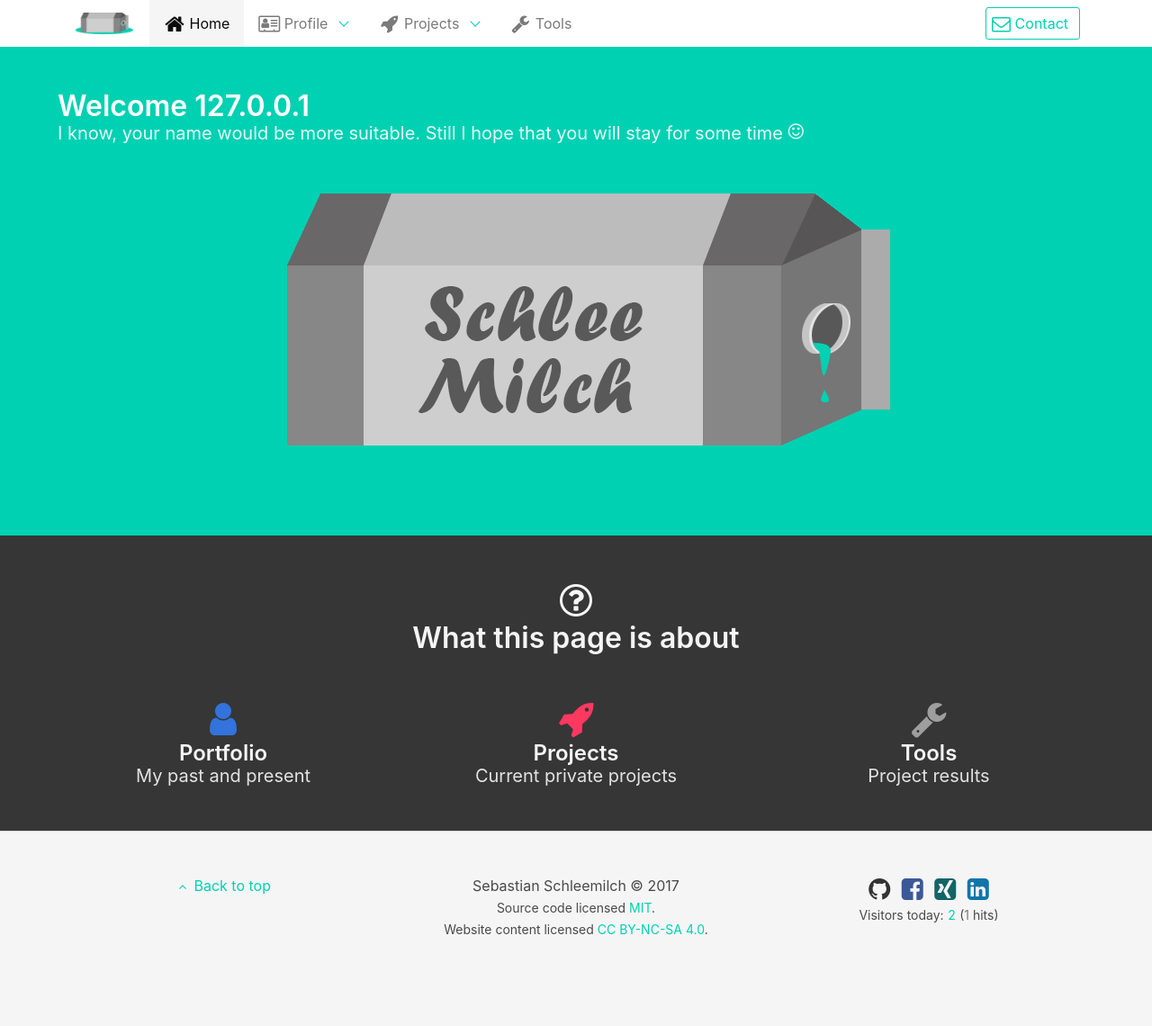
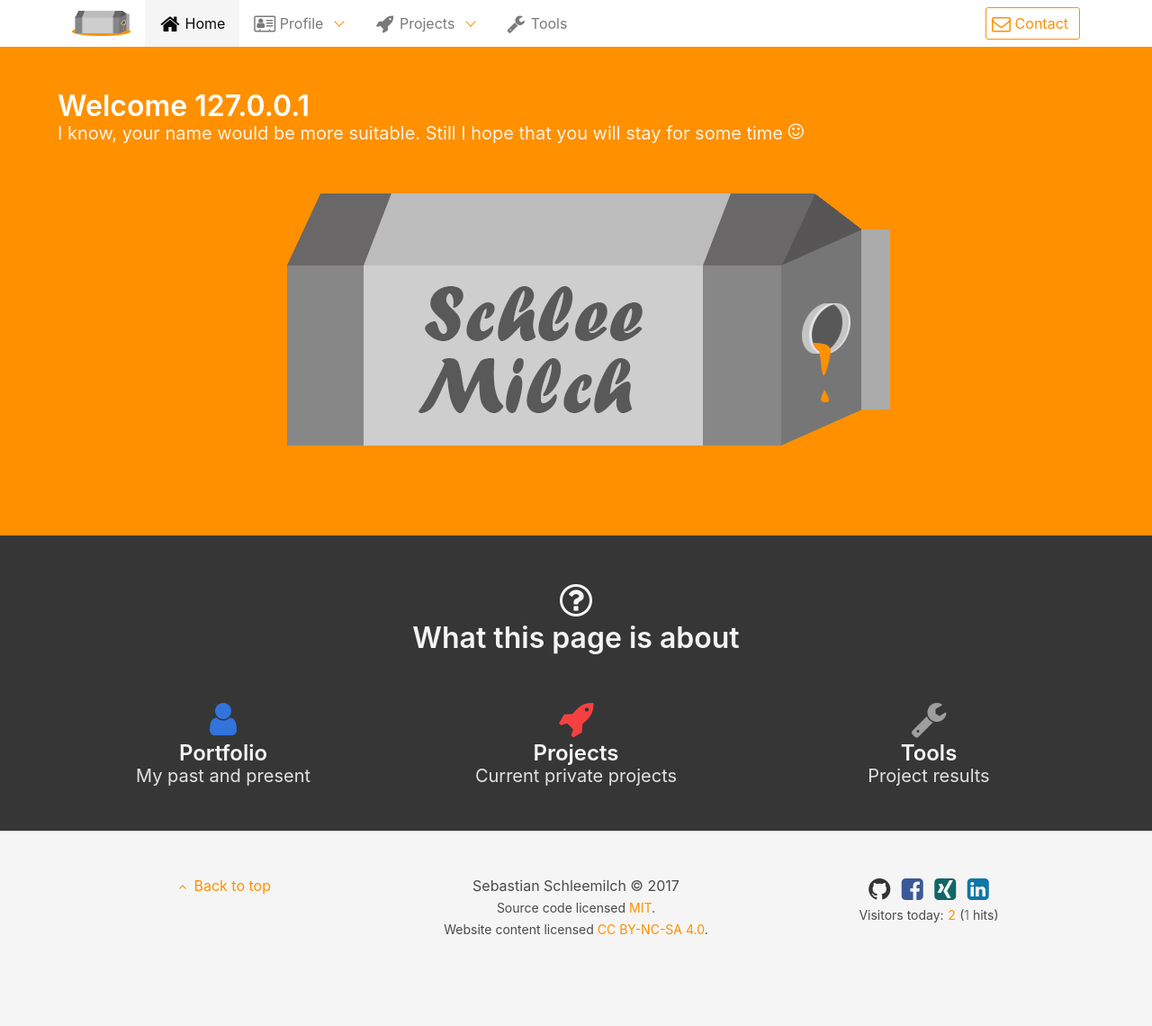
Before and after one commit to sschleemilch/portfolio-website, a PHP site: page / in a window 1280 px wide. Shown: the whole page at 90% size. Run offline with PHP 8.4, Linux system fonts and the light colour scheme; style sheets or scripts are compiled from the project's sources; some libraries are stand-ins or nearby versions.

Commit message:
orange theme change

```diff
--- a/src/home.php
+++ b/src/home.php
@@ -31,7 +31,7 @@
 							<p class="subtitle"> My past and present </p>
 						</a>
 						<a class="column" href="/projects/website/introduction.php">
-							<span class="icon is-large" style="color: #FF3860"><i class="fa fa-rocket"></i></span>
+							<span class="icon is-large" style="color: #F74040"><i class="fa fa-rocket"></i></span>
 							<p class="title is-4"> <strong> Projects </strong> </p>
 							<p class="subtitle">Current private projects</p>
 						</a>
--- a/src/sass/utilities/derived-variables.sass
+++ b/src/sass/utilities/derived-variables.sass
@@ -1,4 +1,4 @@
-$primary: $turquoise !default
+$primary: $orange !default
 
 $info: $blue !default
 $success: $green !default
--- a/src/sass/utilities/initial-variables.sass
+++ b/src/sass/utilities/initial-variables.sass
@@ -14,13 +14,13 @@ $white-ter:    hsl(0, 0%, 96%) !default
 $white-bis:    hsl(0, 0%, 98%) !default
 $white:        hsl(0, 0%, 100%) !default
 
-$orange:       hsl(14,  100%, 53%) !default
+$orange:       hsl(34,  100%, 50%) !default
 $yellow:       hsl(48,  100%, 67%) !default
 $green:        hsl(141, 71%,  48%) !default
 $turquoise:    hsl(171, 100%, 41%) !default
 $blue:         hsl(217, 71%,  53%) !default
 $purple:       hsl(271, 100%, 71%) !default
-$red:          hsl(348, 100%, 61%) !default
+$red:          hsl(0, 92%, 61%) !default
 
 // Typography
 
--- a/src/templates/_header.php
+++ b/src/templates/_header.php
@@ -30,7 +30,7 @@
 			<div class="container">
 				<div class="navbar-brand">
 					<a class="navbar-item" href="/index.php">
-						<img src="/img/logo_schleemilch_small_milk.png" alt="Schleemilch:Sebastian" width="70" height="28">
+						<img src="/img/logo_schleemilch_small_milk.png" alt="Schleemilch:Sebastian" width="65" height="28">
 					</a>
     				<div class="navbar-burger burger" data-target="navMenuMobile">
     	      			<span></span>
```
Also changed, not shown: src/img/logo_schleemilch_big_milk.png, src/img/logo_schleemilch_small_milk.png.
